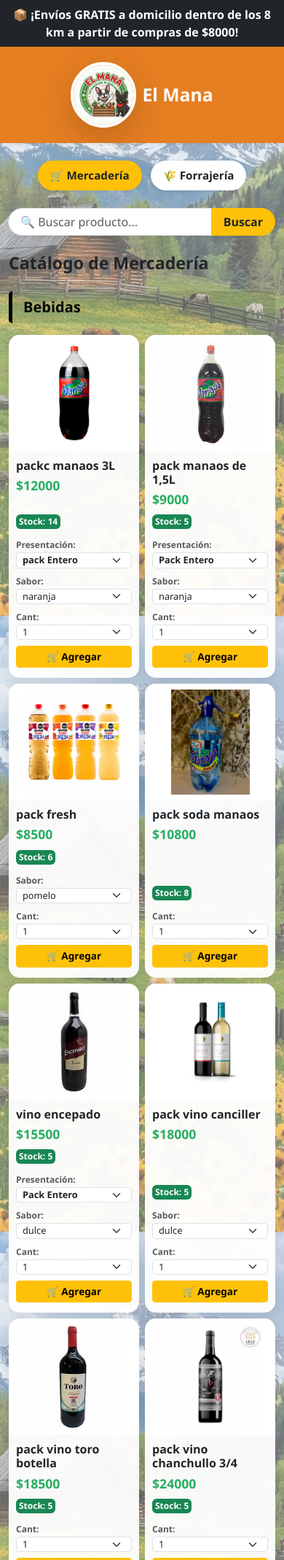
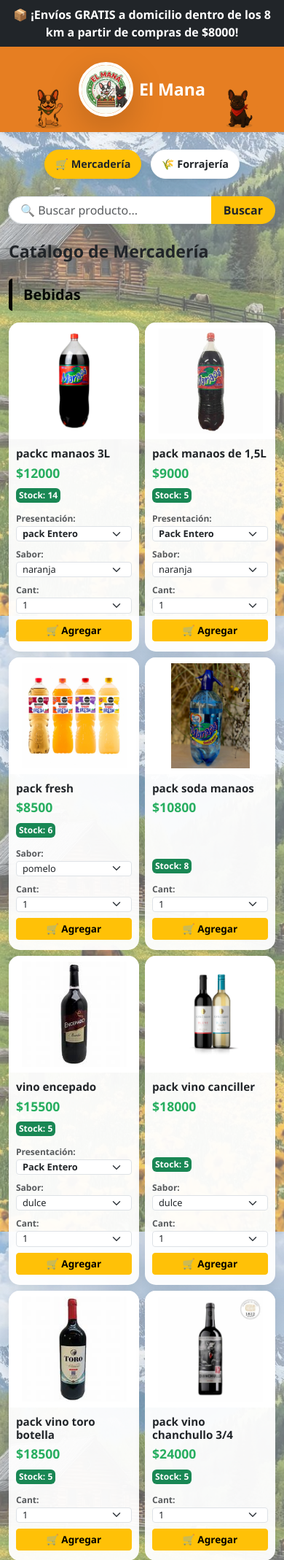
Before and after one commit to LUCIANOJC19/el-mana, a Flask app: page / in a window 390 px wide. Shown: the top 2138 px of the page at 73% size. Run offline with Flask 3, Linux system fonts and the light colour scheme; data comes from the database, SQL or seed files in the repository.

Commit message:
Ajuste de perritos y carrito para celular

```diff
--- a/templates/index.html
+++ b/templates/index.html
@@ -6,6 +6,9 @@
     <title>El Mana - Catálogo Inteligente</title>
     <link href="https://cdn.jsdelivr.net/npm/bootstrap@5.3.0/dist/css/bootstrap.min.css" rel="stylesheet">
     <style>
+        html {
+            scroll-behavior: smooth; /* Para que al tocar 'Ver Pedido' baje suavemente */
+        }
         body {
             background-image: linear-gradient(rgba(244, 246, 249, 0.4), rgba(244, 246, 249, 0.4)),
                                     url('/static/campo.jpeg');
@@ -13,6 +16,7 @@
             background-position: center;
             background-attachment: fixed;
             font-family: 'Segoe UI', Tahoma, Geneva, Verdana, sans-serif;
+            padding-bottom: 90px; /* Evita que la barra flotante del celular tape el final de la página */
         }
         .navbar-custom {
             background-color: #e67e22;
@@ -37,7 +41,7 @@
         .perrito-esquina {
             position: absolute;
             bottom: 0;
-            height: 130px;
+            height: 110px;
             z-index: 1;
             mix-blend-mode: multiply;
         }
@@ -60,24 +64,28 @@
             object-fit: cover;
             border: 4px solid white;
         }
-        /* Ajustes específicos para Celulares */
+
+        /* Ajustes específicos para pantallas pequeñas (Celulares) */
         @media (max-width: 576px) {
             .logo-img {
-                width: 90px;
-                height: 90px;
+                width: 75px;
+                height: 75px;
+            }
+            .perrito-esquina {
+                height: 65px; /* Perritos visibles pero reducidos en celulares */
             }
             .card-body {
                 padding: 10px !important;
             }
             .card-title {
-                font-size: 1rem !important;
+                font-size: 0.95rem !important;
             }
             .precio-tag {
                 font-size: 1.1rem !important;
             }
             .btn-seccion {
-                font-size: 0.95rem;
-                padding: 8px 16px;
+                font-size: 0.9rem;
+                padding: 8px 14px;
             }
         }
     </style>
@@ -101,7 +109,8 @@
     {% endif %}
 
     <nav class="navbar navbar-dark navbar-custom mb-4 shadow-sm py-3" style="overflow: hidden;">
-        <img src="{{ url_for('static', filename='perrito_izq.png.jpeg') }}" alt="Perrito Izquierda" class="perrito-esquina d-none d-md-block" style="left: 10px;">
+        <!-- Perritos visibles en celular y PC -->
+        <img src="{{ url_for('static', filename='perrito_izq.png.jpeg') }}" alt="Perrito Izquierda" class="perrito-esquina" style="left: 5px;">
 
         <div class="container d-flex align-items-center justify-content-center flex-wrap" style="position: relative; z-index: 2;">
             <div class="me-2 me-md-4">
@@ -110,7 +119,7 @@
                 {% endif %}
             </div>
 
-            <a class="navbar-brand fw-bold fs-2 fs-md-1 d-flex align-items-center justify-content-center m-0" href="/" style="text-decoration: none;">
+            <a class="navbar-brand fw-bold fs-3 fs-md-1 d-flex align-items-center justify-content-center m-0" href="/" style="text-decoration: none;">
                 <img src="{{ url_for('static', filename='logo.npg.jpeg') }}"
                      alt="Logo El Mana"
                      class="me-2 me-md-3 rounded-circle shadow-lg logo-img">
@@ -126,7 +135,7 @@
             </div>
         </div>
 
-        <img src="{{ url_for('static', filename='perrito_der.png.jpeg') }}" alt="Perrito Derecha" class="perrito-esquina d-none d-md-block" style="right: 10px;">
+        <img src="{{ url_for('static', filename='perrito_der.png.jpeg') }}" alt="Perrito Derecha" class="perrito-esquina" style="right: 5px;">
     </nav>
 
     <div class="container mb-4" style="position: relative; z-index: 2;">
@@ -171,7 +180,6 @@
                     {% for categoria, prods in productos_por_categoria.items() %}
                     <h3 class="fw-bold mt-4 mb-3 titulo-seccion fs-5 fs-md-4">{{ categoria }}</h3>
 
-                    <!-- col-6 asegura 2 productos por fila en celular -->
                     <div class="row g-2 g-md-3">
                         {% for prod in prods %}
                         <div class="col-6 col-md-6" id="prod_{{ prod.0 }}">
@@ -260,7 +268,7 @@
                 {% endif %}
             </div>
 
-            <!-- Carrito lateral en PC / Sección abajo en Celular -->
+            <!-- Carrito lateral en PC / Sección abajo en Celulares -->
             <div class="col-lg-4" id="seccion-carrito">
                 <div class="carrito-container p-3 p-md-4 sticky-top" style="top: 20px;">
                     <h3 class="fw-bold text-dark mb-3 fs-4 fs-md-3">🛒 Tu Pedido</h3>
@@ -287,7 +295,7 @@
                             <a href="/confirmar-pedido" class="btn btn-success fw-bold p-2 p-md-3 w-100">
                                 📱 Confirmar Compra (WhatsApp)
                             </a>
-                            <a href="/vaciar?dep={{ departamento_activo }}" class="btn btn-outline-danger btn-sm mt-1">
+                            <a href="/vaciar?dep={{ departamento_activo }}" class="btn btn-outline-danger btn-sm mt-1 mb-2">
                                 Vaciar Carrito
                             </a>
                         </div>
@@ -303,14 +311,14 @@
         </div>
     </div>
 
-    <!-- Acceso rápido al Carrito para celulares cuando hay productos -->
+    <!-- Barra de acceso rápido en la parte inferior para celulares -->
     {% if items_carrito %}
-    <div class="d-lg-none fixed-bottom bg-dark text-white p-3 shadow-lg d-flex justify-content-between align-items-center" style="z-index: 1000; border-top: 3px solid #27ae60;">
+    <div class="d-lg-none fixed-bottom bg-dark text-white p-2 px-3 shadow-lg d-flex justify-content-between align-items-center" style="z-index: 1000; border-top: 3px solid #27ae60;">
         <div>
-            <span class="d-block small text-muted">Total acumulado:</span>
+            <span class="d-block text-muted" style="font-size: 0.75rem;">Total acumulado:</span>
             <span class="fw-bold text-success fs-5">${{ subtotal }}</span>
         </div>
-        <a href="#seccion-carrito" class="btn btn-warning fw-bold btn-sm px-3">
+        <a href="#seccion-carrito" class="btn btn-warning fw-bold btn-sm px-3 py-2">
             🛒 Ver Pedido
         </a>
     </div>
```
